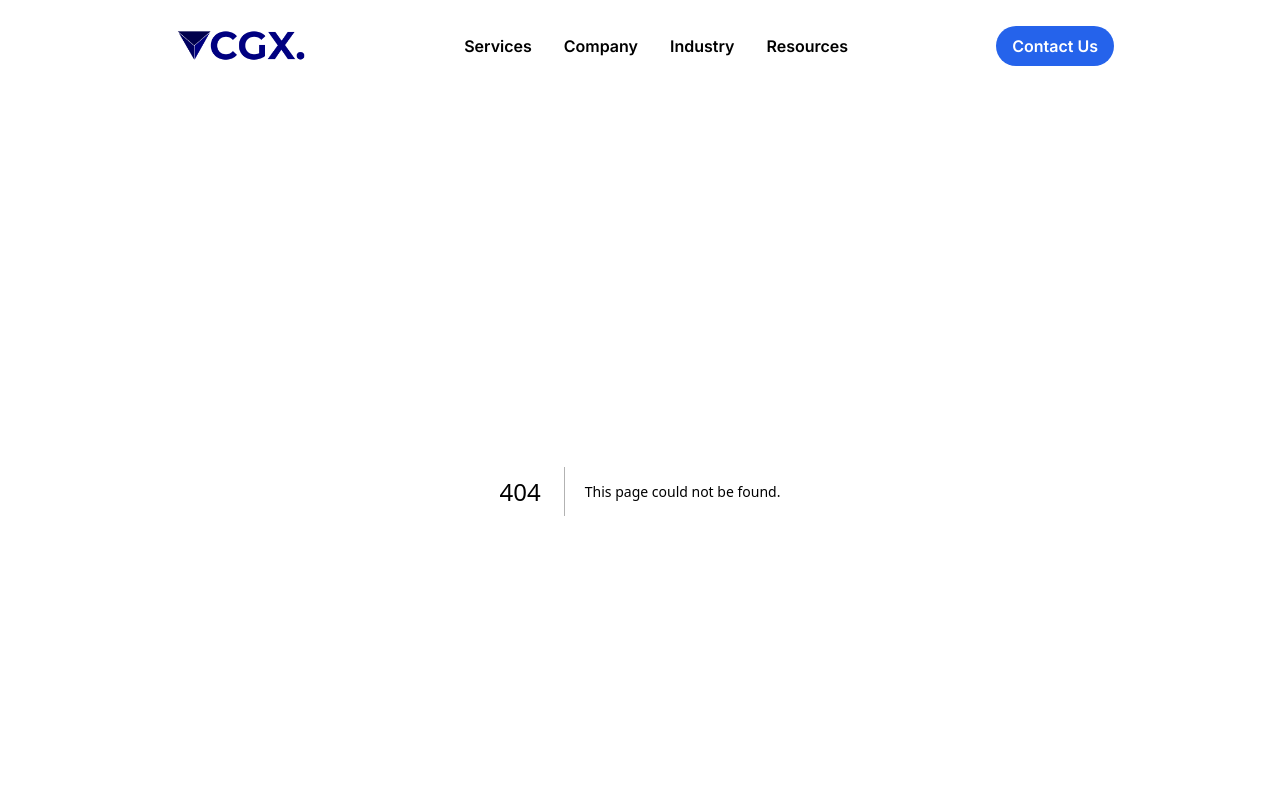
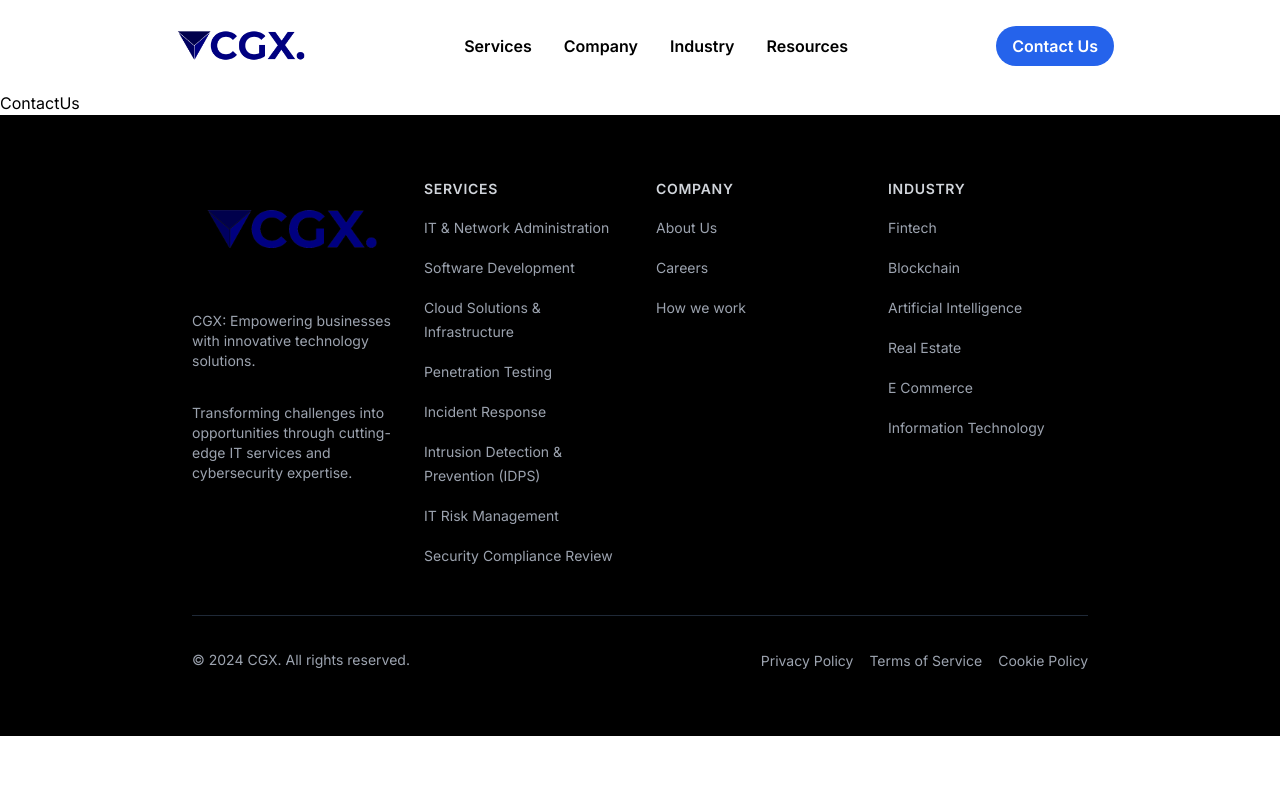
Before and after one commit to daniyalsohail0/cgx, a Next.js app: page /contact-us in a window 1280 px wide. Before the commit this address had no page. Shown: the top 800 px of the page. Built offline with nearby package versions, Linux system fonts and the light colour scheme.

Commit message:
contact-us add

```diff
--- /dev/null
+++ b/src/app/contact-us/page.tsx
@@ -0,0 +1,9 @@
+import React from 'react'
+
+const ContactUs = () => {
+  return (
+    <div>ContactUs</div>
+  )
+}
+
+export default ContactUs
```
